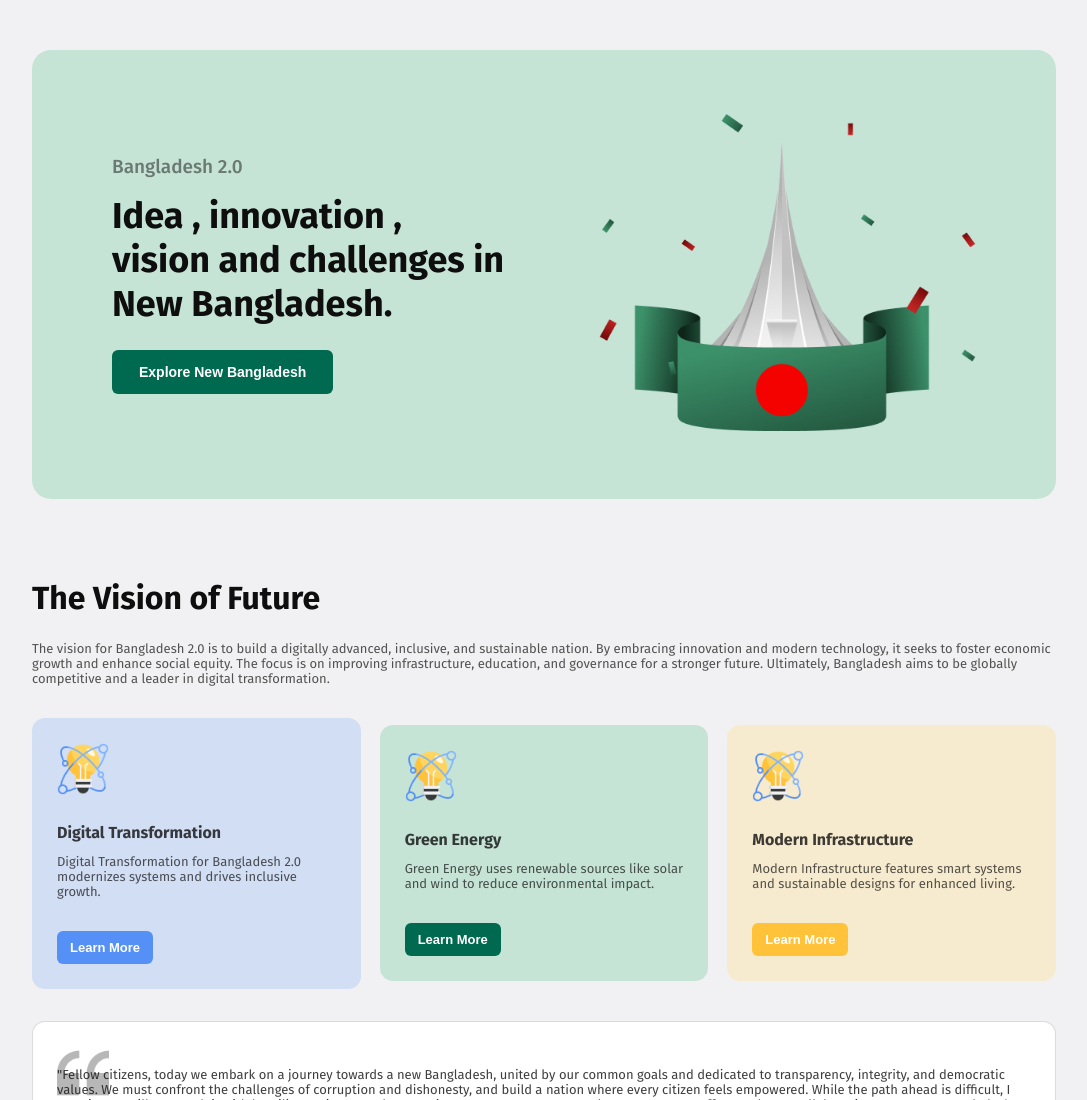
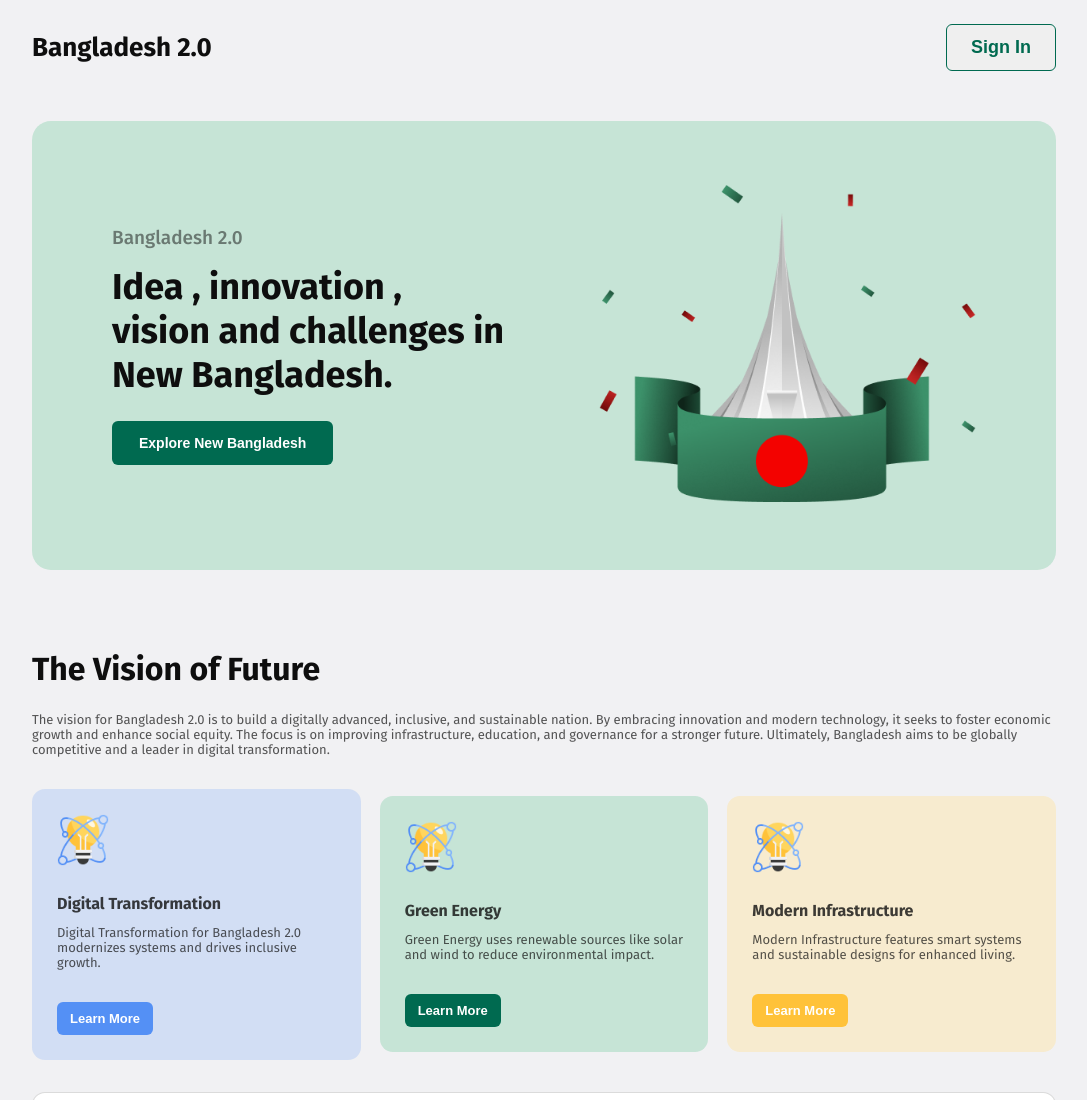
Before and after one commit to jahidhasansabbir/B11A1-assignment-1, a plain HTML site: page index.html in a window 1280 px wide. Shown: the top 1100 px of the page, without its empty margins (96-1183 px from the left). Drawn offline with Linux system fonts and the light colour scheme.

Commit message:
header section is added

```diff
--- a/index.html
+++ b/index.html
@@ -10,7 +10,10 @@
 
 <body>
 <header>
-
+    <nav>
+        <h2>Bangladesh 2.0</h2>
+        <button>Sign In</button>
+    </nav>
 </header>
 <main>
     <section id="hero">
--- a/styles/style.css
+++ b/styles/style.css
@@ -12,6 +12,30 @@ body {
 }
 main{
     margin: 50px 128px;
+}
+/* Navbar styles */
+nav{
+    margin: 24px 128px;
+    display: flex;
+    justify-content: space-between;
+    align-items: center;
+}
+nav h2{
+    color: #0E0E0E;
+font-size: 26px;
+font-weight: 700;
+}
+nav button{
+    padding: 12px 24px;
+    border-radius: 6px;
+    border: 1px solid #006A50;
+    color: #006A50;
+font-size: 18px;
+font-weight: 600;
+}
+nav button:hover{
+    color:#ffffff;
+    background: #006A50;
 }
 /* Hero section styles */
 #hero {
```
